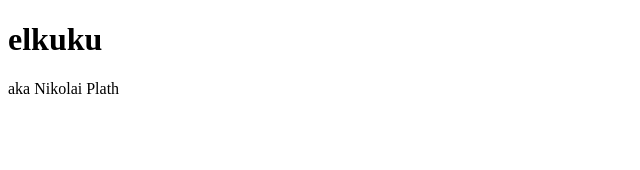
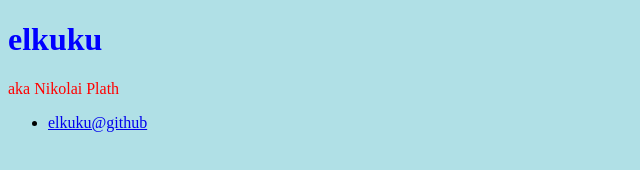
Before and after one commit to elkuku/elkuku.dev, a plain HTML site: page index.html in a window 1280 px wide. Shown: the whole page, without its empty margins (0-640 px from the left). Drawn offline with Linux system fonts and the light colour scheme.

Commit message:
Add index.html

```diff
--- a/index.html
+++ b/index.html
@@ -3,9 +3,19 @@
 <head>
     <meta charset="utf-8">
     <title>elkuku.dev</title>
+    <style>
+        body {background-color: powderblue;}
+        h1   {color: blue;}
+        p    {color: red;}
+    </style>
 </head>
 <body>
 <h1>elkuku</h1>
 <p>aka Nikolai Plath</p>
+<ul>
+    <li>
+        <a href="https://github.com/elkuku">elkuku@github</a>
+    </li>
+</ul>
 </body>
 </html>
```
